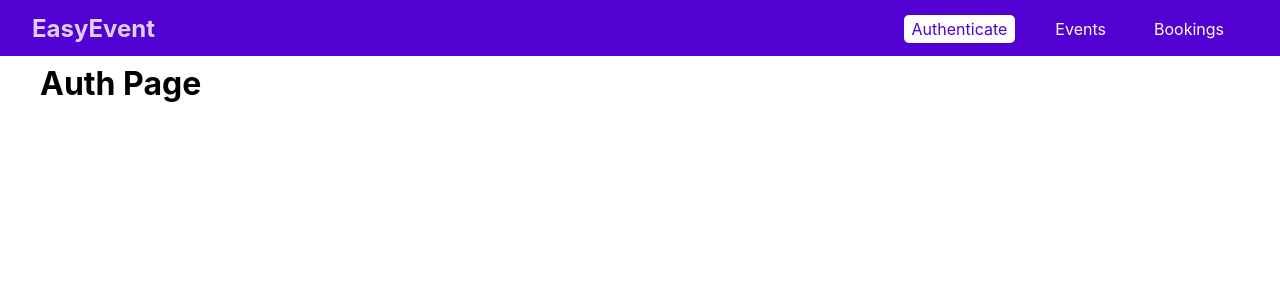
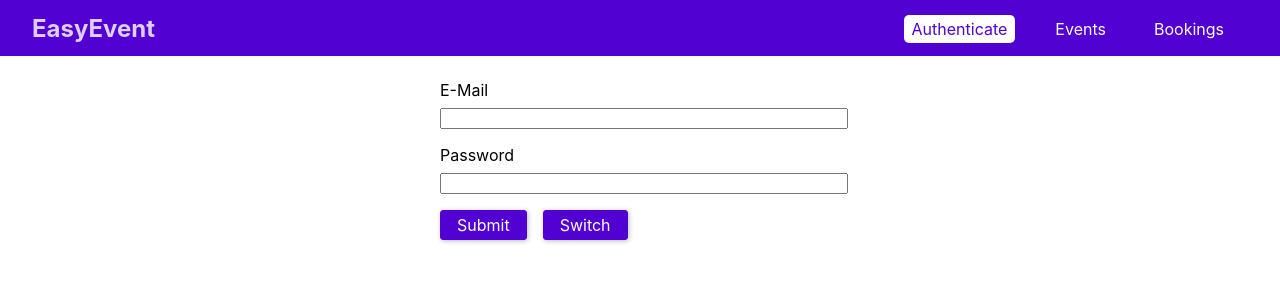
Before and after one commit to Ammar-Raneez/GraphQL_MERN_Events_App, a React (Create React App) app in the folder frontend/: page /auth in a window 1280 px wide. Shown: the top 300 px of the page. Built offline with nearby package versions, Linux system fonts and the light colour scheme.

Commit message:
feat: auth form styling

```diff
--- /dev/null
+++ b/frontend/src/pages/Auth.css
@@ -0,0 +1,38 @@
+.auth-form {
+  width: 25rem;
+  max-width: 80%;
+  margin: 5rem auto;
+}
+
+.form-control label,
+.form-control input {
+  width: 100%;
+  display: block;
+  outline: none;
+}
+
+.form-control label {
+  margin-bottom: 0.5rem;
+}
+
+.form-control {
+  margin-bottom: 1rem;
+}
+
+.form-actions button {
+  background-color: #5101d1;
+  font: inherit;
+  border: 1px solid #5101d1;
+  border-radius: 3px;
+  padding: 0.25rem 1rem;
+  margin-right: 1rem;
+  box-shadow: 1px 1px 5px rgba(0, 0, 0, 0.26);
+  color: white;
+  cursor: pointer;
+}
+
+.form-actions button:hover,
+.form-actions button:active {
+  background-color: #4101a9;
+  border-color: #4101a9;
+}
--- a/frontend/src/pages/Auth.js
+++ b/frontend/src/pages/Auth.js
@@ -1,8 +1,25 @@
 import React from 'react';
+import './Auth.css';
 
 function Auth() {
   return (
-    <h1>Auth Page</h1>
+    <form className="auth-form">
+      <div className="form-control">
+        <label htmlFor="email">E-Mail</label>
+        <input type="email" id="email" />
+      </div>
+      <div className="form-control">
+        <label htmlFor="password">Password</label>
+        <input type="password" id="password" />
+      </div>
+      <div className="form-actions">
+        <button type="submit">Submit</button>
+        <button type="button">
+          {/* Switch to {this.state.isLogin ? 'Signup' : 'Login'} */}
+          Switch
+        </button>
+      </div>
+    </form>
   );
 }
 
```
